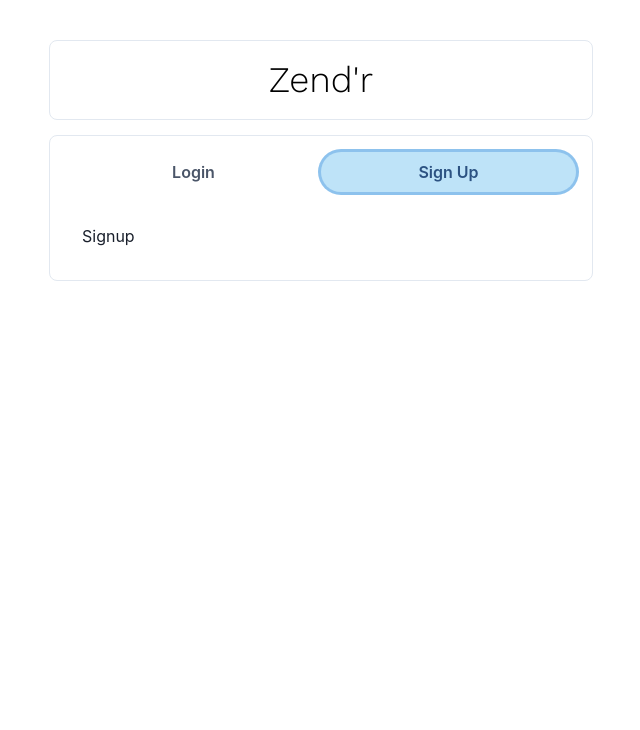
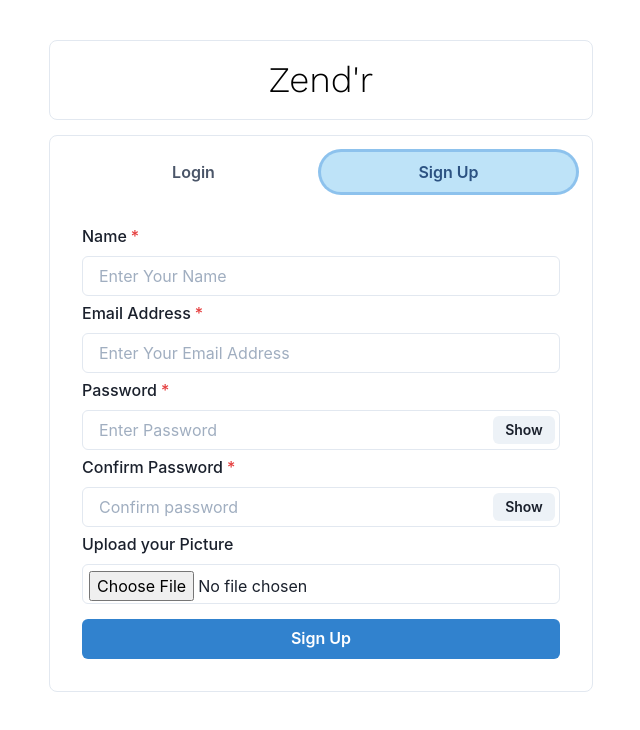
Before and after one commit to mcjovial/crispy-guacamole, a React (Create React App) app in the folder frontend/: page / in a window 1280 px wide. Both pictures are taken after a click on the tab "Sign Up". Shown: the top 730 px of the page, without its empty margins (319-959 px from the left). Built offline with nearby package versions, Linux system fonts and the light colour scheme.

Commit message:
signup section

```diff
--- a/frontend/src/components/Authentication/Signup.jsx
+++ b/frontend/src/components/Authentication/Signup.jsx
@@ -1,9 +1,86 @@
-import React from 'react'
+import { Button, FormControl, FormLabel, Input, InputGroup, InputRightElement, VStack } from '@chakra-ui/react'
+import React, { useState } from 'react'
 
 const Signup = () => {
-  return (
-    <div>Signup</div>
-  )
+    const [name, setName] = useState('')
+    const [email, setEmail] = useState('')
+    const [password, setPassword] = useState('')
+    const [show, setShow] = useState(false)
+    const [confirmpassword, setConfirmpassword] = useState()
+
+    const postDetails = {}
+
+    const submitHandler = {}
+
+    const picLoading = {}
+
+    return (
+        <VStack spacing="5px">
+            <FormControl id="first-name" isRequired>
+                <FormLabel>Name</FormLabel>
+                <Input
+                placeholder="Enter Your Name"
+                onChange={(e) => setName(e.target.value)}
+                />
+            </FormControl>
+            <FormControl id="email" isRequired>
+                <FormLabel>Email Address</FormLabel>
+                <Input
+                type="email"
+                placeholder="Enter Your Email Address"
+                onChange={(e) => setEmail(e.target.value)}
+                />
+            </FormControl>
+            <FormControl id="password" isRequired>
+                <FormLabel>Password</FormLabel>
+                <InputGroup size="md">
+                <Input
+                    type={show ? "text" : "password"}
+                    placeholder="Enter Password"
+                    onChange={(e) => setPassword(e.target.value)}
+                />
+                <InputRightElement width="4.5rem">
+                    <Button h="1.75rem" size="sm" onClick={() => setShow(!show)}>
+                    {show ? "Hide" : "Show"}
+                    </Button>
+                </InputRightElement>
+                </InputGroup>
+            </FormControl>
+            <FormControl id="password" isRequired>
+                <FormLabel>Confirm Password</FormLabel>
+                <InputGroup size="md">
+                <Input
+                    type={show ? "text" : "password"}
+                    placeholder="Confirm password"
+                    onChange={(e) => setConfirmpassword(e.target.value)}
+                />
+                <InputRightElement width="4.5rem">
+                    <Button h="1.75rem" size="sm" onClick={() => setShow(!show)}>
+                    {show ? "Hide" : "Show"}
+                    </Button>
+                </InputRightElement>
+                </InputGroup>
+            </FormControl>
+            <FormControl id="pic">
+                <FormLabel>Upload your Picture</FormLabel>
+                <Input
+                type="file"
+                p={1.5}
+                accept="image/*"
+                onChange={(e) => postDetails(e.target.files[0])}
+                />
+            </FormControl>
+            <Button
+                colorScheme="blue"
+                width="100%"
+                style={{ marginTop: 15 }}
+                onClick={submitHandler}
+                // isLoading={picLoading}
+            >
+                Sign Up
+            </Button>
+        </VStack>
+    )
 }
 
 export default Signup
```
